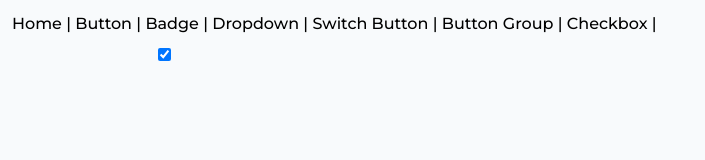
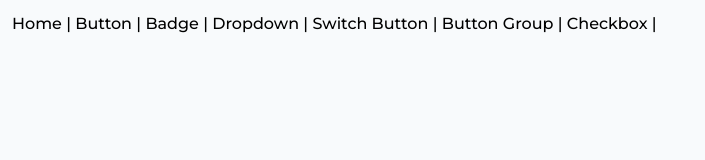
Before and after one commit to quachthientai/vuez-component-library, a Vue app: page /checkbox in a window 1280 px wide. Shown: the top 160 px of the page, without its empty margins (0-705 px from the left). Built offline with nearby package versions, Linux system fonts and the light colour scheme; a web font is replaced by a local one.

Commit message:
fix checkbox scss style

```diff
--- a/src/assets/scss/components/Forms/_checkbox.scss
+++ b/src/assets/scss/components/Forms/_checkbox.scss
@@ -21,8 +21,6 @@
           @apply opacity-50 cursor-no-drop;
         }
       }
-
-
 
       &:focus {
         + .checkbox__custom {
--- a/src/views/CheckboxView.vue
+++ b/src/views/CheckboxView.vue
@@ -17,8 +17,6 @@
          <Checkbox checkboxClass="checkbox checkbox-info"></Checkbox>
          <Checkbox checkboxClass="checkbox checkbox-success"></Checkbox>
          <Checkbox checkboxClass="checkbox checkbox-danger"></Checkbox>
-
-         <input type="checkbox" checked >
          <!-- <Switch class="mr-2" switchClass="switch switch-primary"></Switch> -->
       </div>
 
```
